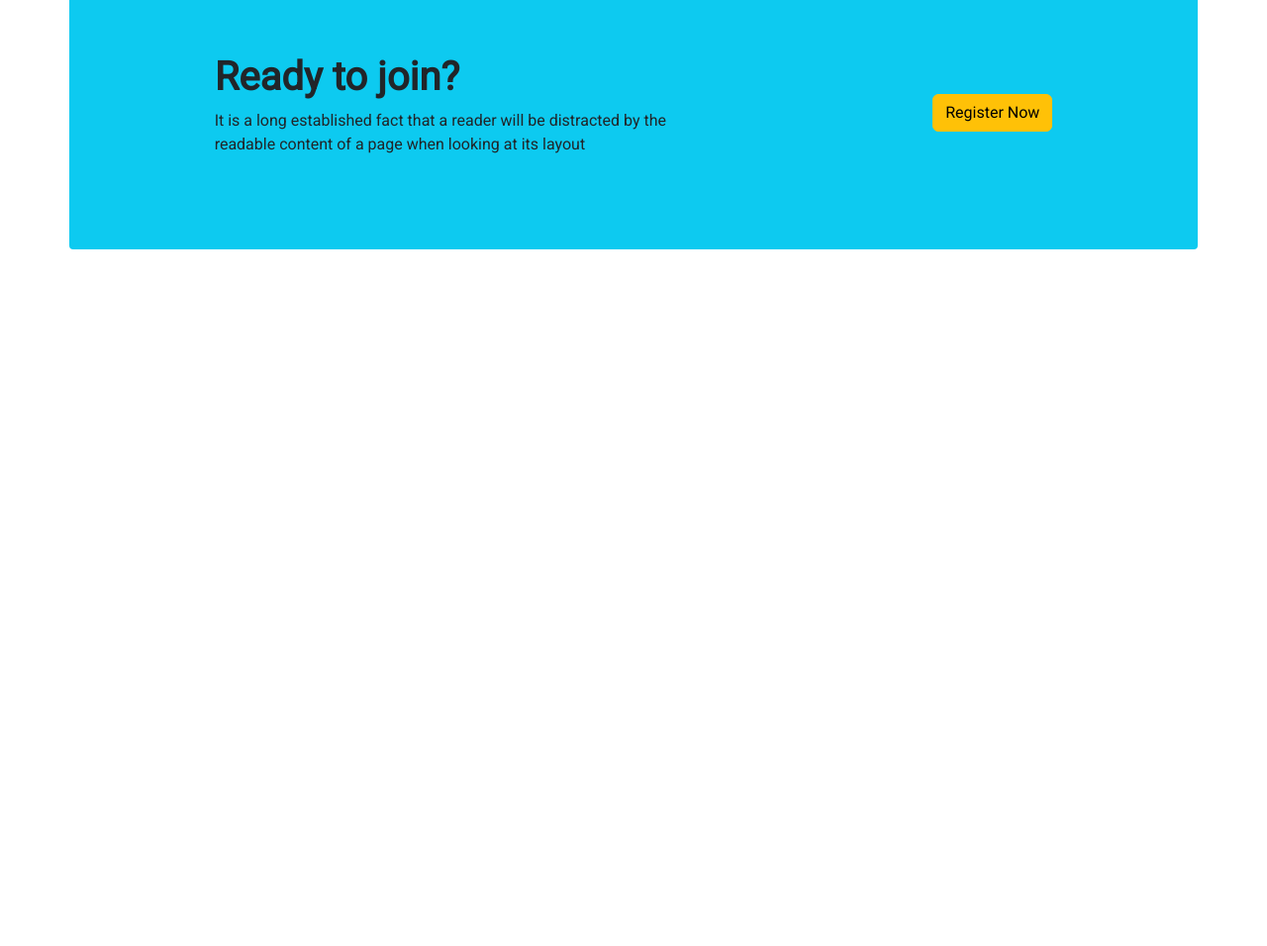
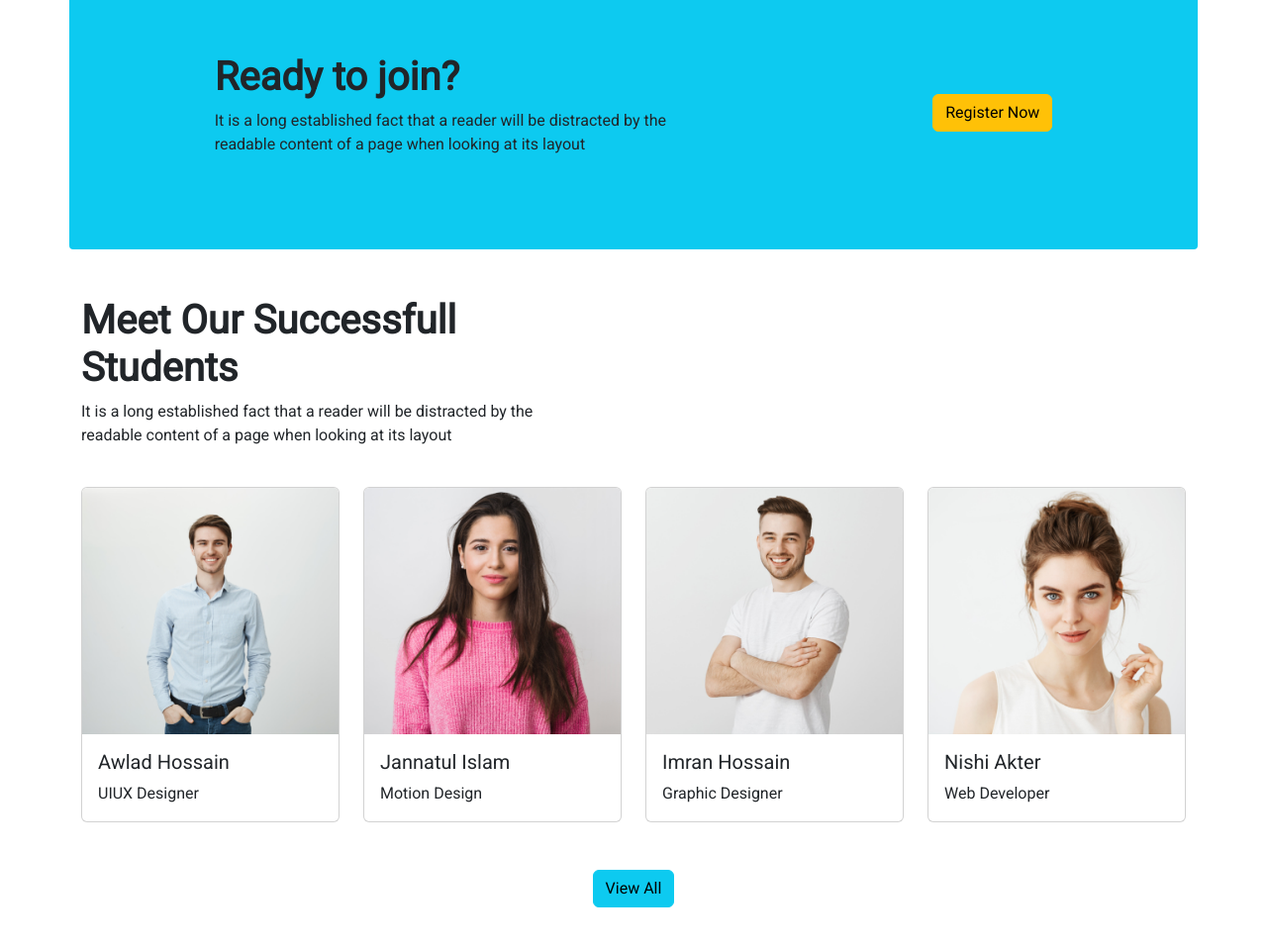
Before and after one commit to sajibingithub/Assignment-3, a plain HTML site: page index.html in a window 1280 px wide. Shown: the part 2559-3515 px from the top of the page at 99% size. Before the commit the page ends 2859 px from the top, so only its background shows below. Drawn offline with nearby package versions, Linux system fonts and the light colour scheme.

Commit message:
sussecsful students section added

```diff
--- a/index.html
+++ b/index.html
@@ -215,6 +215,55 @@
       </section>
       <!-- register section end    -->
 
+      <!-- sussecsful students section start  -->
+      <section class="container">
+        <h2 class="fs-1 fw-bold">Meet Our Successfull <br>Students</h2>
+        <p>It is a long established fact that a reader will be distracted by the <br> readable content of a page when looking at its layout</p>
+
+        <div class="row row-cols-1 row-cols-md-3  row-cols-lg-4 g-4 my-3">
+          <div class="col">
+            <div class="card h-100">
+              <img src="images/student/student-1.png" class="card-img-top" alt="...">
+              <div class="card-body">
+                <h5 class="card-title">Awlad Hossain</h5>
+                <p class="card-text">UIUX Designer</p>
+              </div>
+            </div>
+          </div>
+          <div class="col">
+            <div class="card h-100">
+              <img src="images/student/student-2.png" class="card-img-top" alt="...">
+              <div class="card-body">
+                <h5 class="card-title">Jannatul Islam</h5>
+                <p class="card-text">Motion Design</p>
+              </div>
+            </div>
+          </div>
+          <div class="col">
+            <div class="card h-100">
+              <img src="images/student/student-3.png" class="card-img-top" alt="...">
+              <div class="card-body">
+                <h5 class="card-title">Imran Hossain</h5>
+                <p class="card-text">Graphic Designer</p>
+              </div>
+            </div>
+          </div>
+          <div class="col">
+            <div class="card h-100">
+              <img src="images/student/student-4.png" class="card-img-top" alt="...">
+              <div class="card-body">
+                <h5 class="card-title">Nishi Akter</h5>
+                <p class="card-text">Web Developer</p>
+              </div>
+            </div>
+          </div>
+        </div>
+        <div class="d-flex justify-content-center my-5">
+          <div class="btn btn-info">View All</div>
+        </div>
+      </section>
+      <!-- sussecsful students section end    -->
+
      </main>
 
     <script src="https://cdn.jsdelivr.net/npm/bootstrap@5.2.2/dist/js/bootstrap.bundle.min.js"></script>
```
